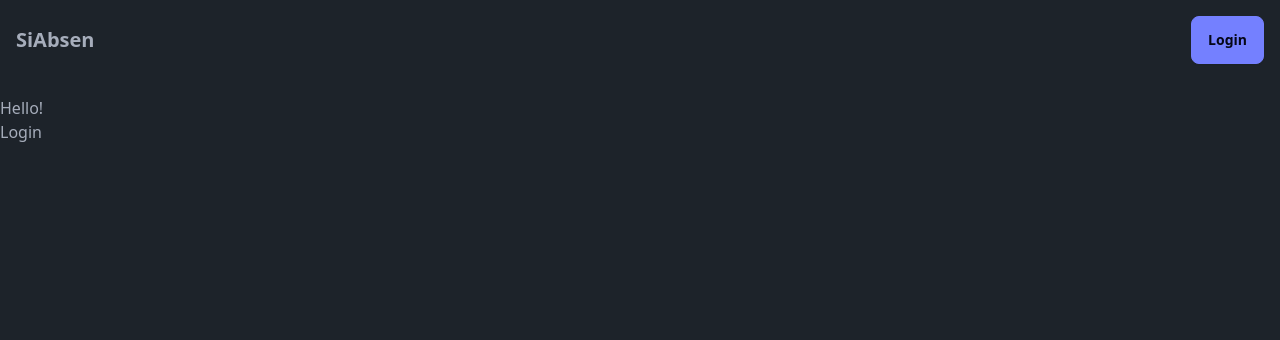
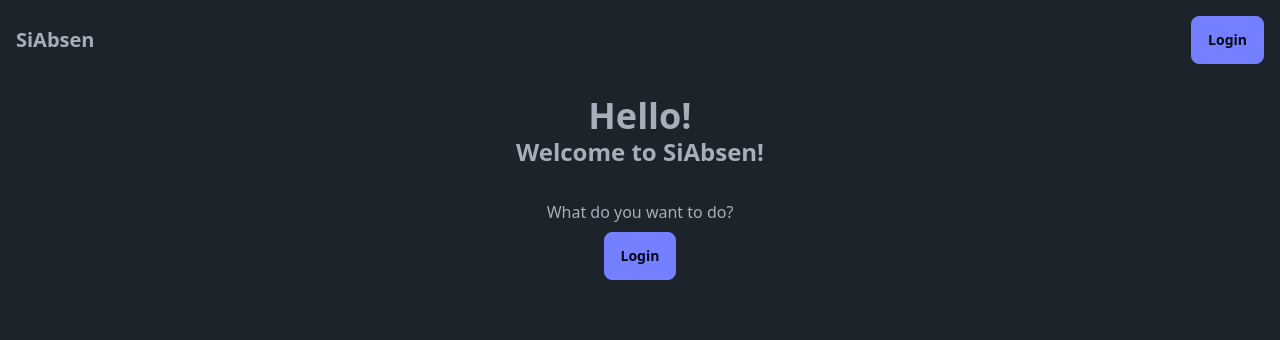
Before and after one commit to rorre/siabsen, a Python web app: template absen/templates/pages/index.html in a window 1280 px wide. Shown: the top 340 px of the page. Run offline with Jinja, Linux system fonts and the light colour scheme; the template is opened without the code that fills it, so the values that code supplies are empty; some libraries are stand-ins or nearby versions.

Commit message:
Add simple index

```diff
--- a/absen/templates/pages/index.html
+++ b/absen/templates/pages/index.html
@@ -1,6 +1,40 @@
 {% extends 'base.html' %}
 
 {% block content %}
-<h1>Hello!</h1>
-<a href={{ url_for("index.login_page") }}>Login</a>
+<div class="text-center">
+    <h1 class=" font-bold text-4xl">Hello!</h1>
+    <strong class="text-2xl">Welcome to SiAbsen!</strong>
+
+    {% if current_user.is_authenticated %}
+        <p>You are authenticated as {{ current_user.name }}.</p>
+        {% if not current_user.is_superadmin %}
+            {% if current_user.is_school_admin %}
+                <p>School: {{ current_user.school_admin.name }}</p>
+            {% else %}
+                <p>School: {{ current_user.school.name }}</p>
+            {% endif %}
+        {% endif %}
+    {% endif %}
+
+    <h4 class="mt-8">What do you want to do?</h4>
+
+    <div class="flex flex-row items-center justify-center gap-2 mt-2">
+        {% if current_user.is_authenticated %}
+        {% if current_user.is_superadmin or current_user.is_school_admin %}
+          <a href="/admin" class="btn btn-primary">View Admin Panel</a>
+        {% endif %}
+
+        {% if current_user.is_school_admin %}
+          <a href="/school" class="btn btn-secondary">View Attendance Data</a>
+        {% endif %}
+
+        {% if current_user.is_student %}
+          <a href="/attendance" class="btn btn-primary">Mark Attendance</a>
+        {% endif %}
+
+      {% else %}
+        <a href="/login" class="btn btn-primary">Login</a>
+      {% endif %}
+    </div>
+</div>
 {% endblock %}
```
